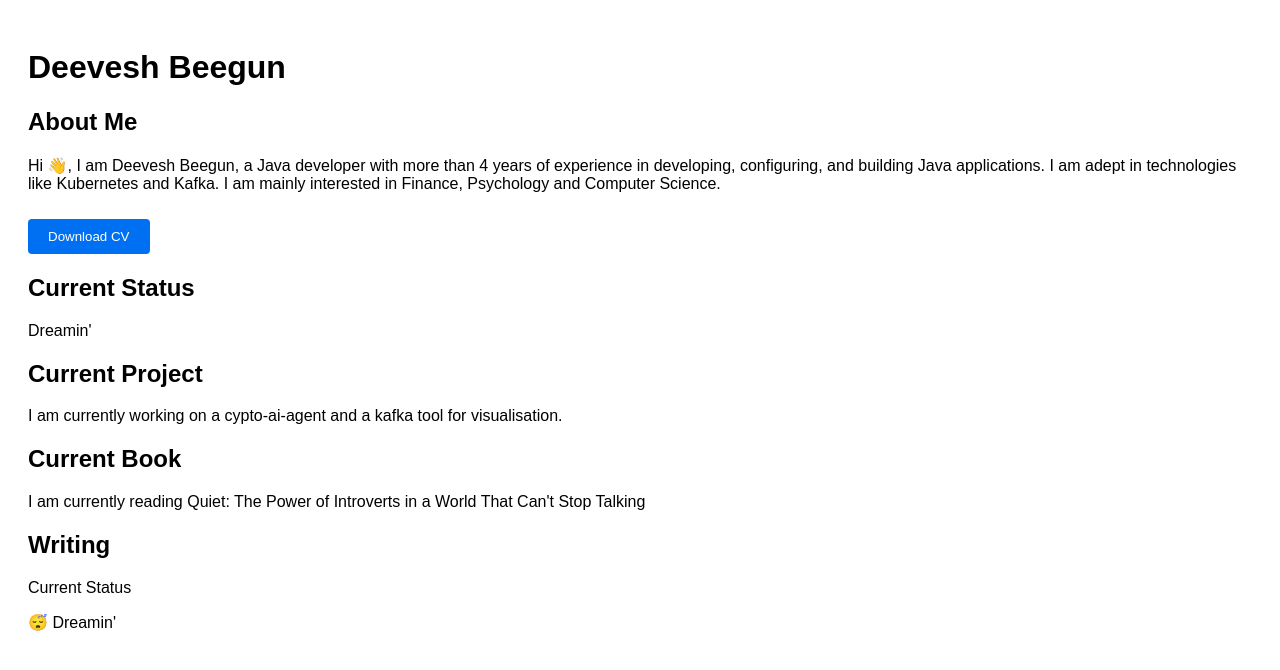
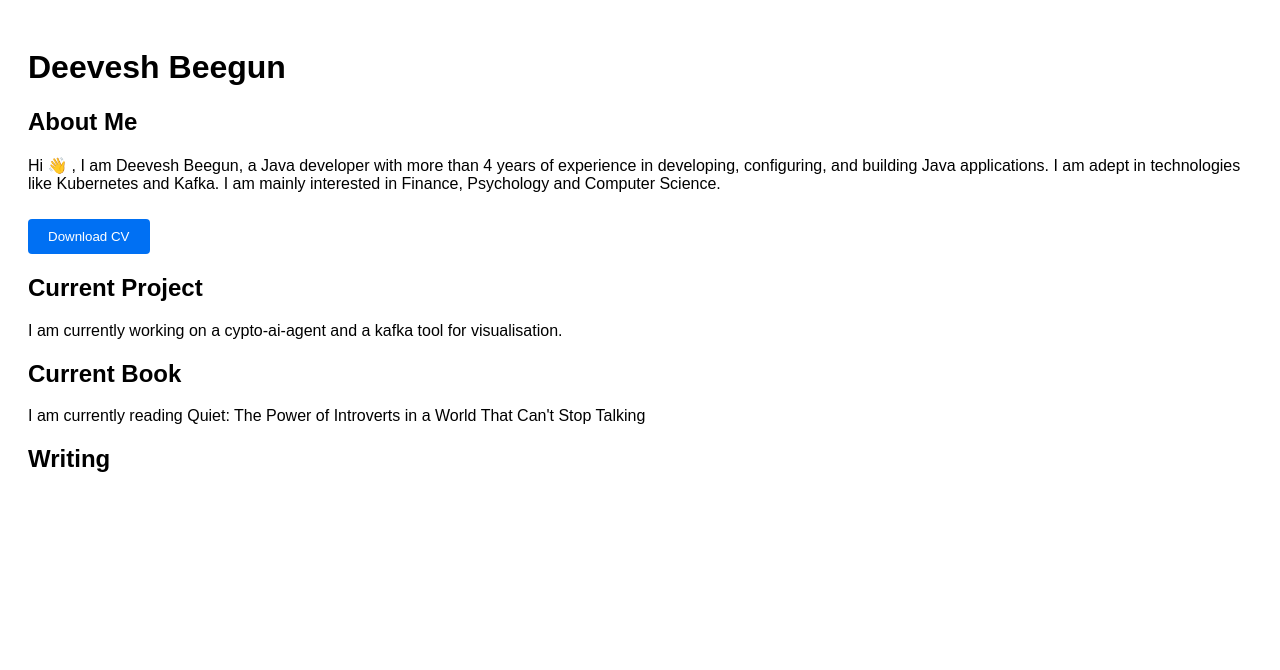
Before and after one commit to DeeveshBeegun/personal_website, a React (Vite) app in the folder frontend/: page / in a window 1280 px wide. Shown: the top 670 px of the page. Built offline with nearby package versions, Linux system fonts and the light colour scheme.

Commit message:
Add status on hi

```diff
--- a/frontend/src/App.tsx
+++ b/frontend/src/App.tsx
@@ -1,13 +1,11 @@
 import Header from "./components/Header";
 import About from "./components/About";
-import Status from "./components/Status";
 
 function App() {
   return (
     <div style={{ padding: "20px", fontFamily: "Arial" }}>
       <Header />
       <About />
-      <Status />
     </div>
   );
 }
--- a/frontend/src/components/About.tsx
+++ b/frontend/src/components/About.tsx
@@ -1,5 +1,29 @@
+import { useEffect, useRef, useState } from "react";
+
 function About() {
   const currentStatus = "Dreamin'";
+  const [isStatusVisible, setIsStatusVisible] = useState(false);
+  const hideStatusTimeoutRef = useRef<number | null>(null);
+
+  useEffect(() => {
+    return () => {
+      if (hideStatusTimeoutRef.current !== null) {
+        window.clearTimeout(hideStatusTimeoutRef.current);
+      }
+    };
+  }, []);
+
+  const handleStatusHover = () => {
+    if (hideStatusTimeoutRef.current !== null) {
+      window.clearTimeout(hideStatusTimeoutRef.current);
+    }
+
+    setIsStatusVisible(true);
+    hideStatusTimeoutRef.current = window.setTimeout(() => {
+      setIsStatusVisible(false);
+      hideStatusTimeoutRef.current = null;
+    }, 1600);
+  };
 
   const handleDownloadCV = () => {
     const link = document.createElement("a");
@@ -14,10 +38,39 @@ function About() {
     <section>
       <h2>About Me</h2>
       <p>
-        Hi 👋, I am Deevesh Beegun, a Java developer with more than 4 years of experience in
-        developing, configuring, and building Java applications. I am adept in
-        technologies like Kubernetes and Kafka.
-        I am mainly interested in Finance, Psychology and Computer Science.
+        <span
+          onMouseEnter={handleStatusHover}
+          style={{
+            position: "relative",
+            display: "inline-block",
+            marginRight: "4px",
+          }}
+        >
+          {isStatusVisible && (
+            <span
+              style={{
+                position: "absolute",
+                bottom: "calc(100% + 8px)",
+                left: "50%",
+                transform: "translateX(-50%)",
+                padding: "6px 10px",
+                borderRadius: "999px",
+                backgroundColor: "#111",
+                color: "#fff",
+                fontSize: "12px",
+                lineHeight: 1,
+                whiteSpace: "nowrap",
+              }}
+            >
+              {currentStatus}
+            </span>
+          )}
+          Hi 👋
+        </span>
+        , I am Deevesh Beegun, a Java developer with more than 4 years of
+        experience in developing, configuring, and building Java applications. I
+        am adept in technologies like Kubernetes and Kafka. I am mainly
+        interested in Finance, Psychology and Computer Science.
       </p>
       <button
         onClick={handleDownloadCV}
@@ -34,9 +87,6 @@ function About() {
         Download CV
       </button>
 
-      <h2>Current Status</h2>
-      <p>{currentStatus}</p>
-
       <h2>Current Project</h2>
       <p>
         I am currently working on a cypto-ai-agent and a kafka tool for
@@ -45,8 +95,8 @@ function About() {
 
       <h2>Current Book</h2>
       <p>
-        I am currently reading Quiet: The Power of Introverts in a World That Can't Stop
-        Talking
+        I am currently reading Quiet: The Power of Introverts in a World That
+        Can't Stop Talking
       </p>
 
       <h2>Writing</h2>
--- a/frontend/src/components/Status.tsx
+++ /dev/null
@@ -1,11 +0,0 @@
-const status = "😴 Dreamin'";
-
-export default function Status() {
-
-  return (
-    <div className="p-4 rounded-2xl shadow-md bg-gray-900 text-white w-fit">
-      <p className="text-sm text-gray-400">Current Status</p>
-      <p className="text-lg font-semibold mt-1">{status}</p>
-    </div>
-  );
-}
```
